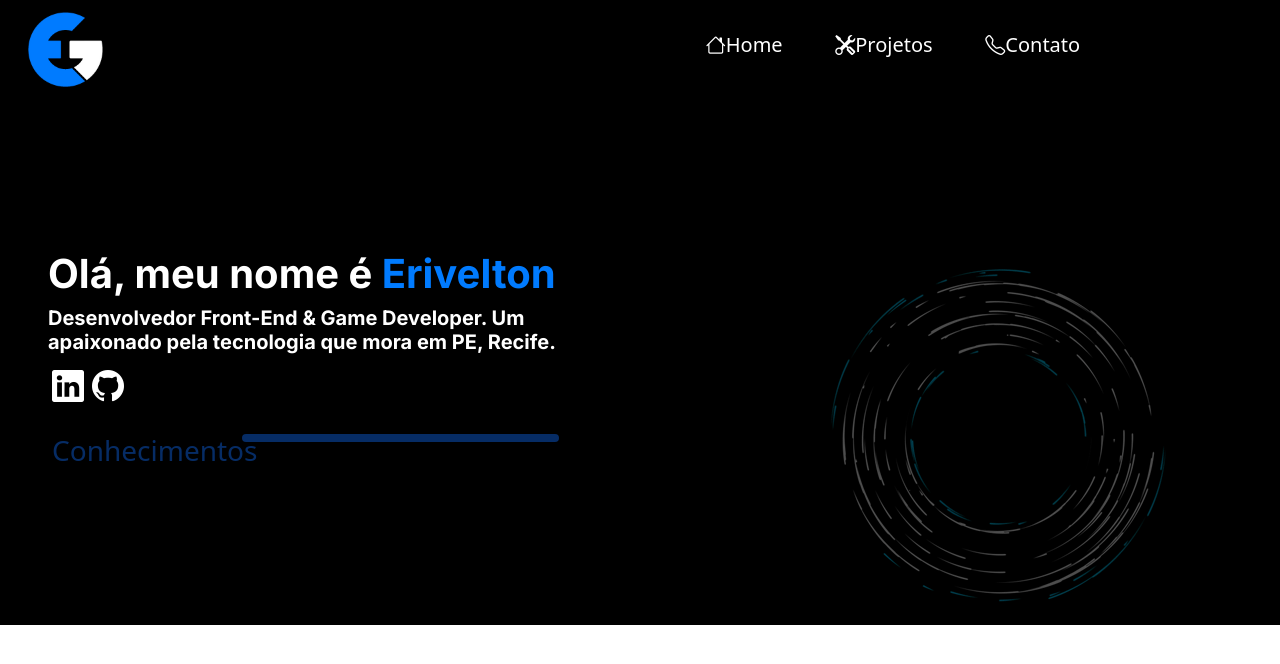
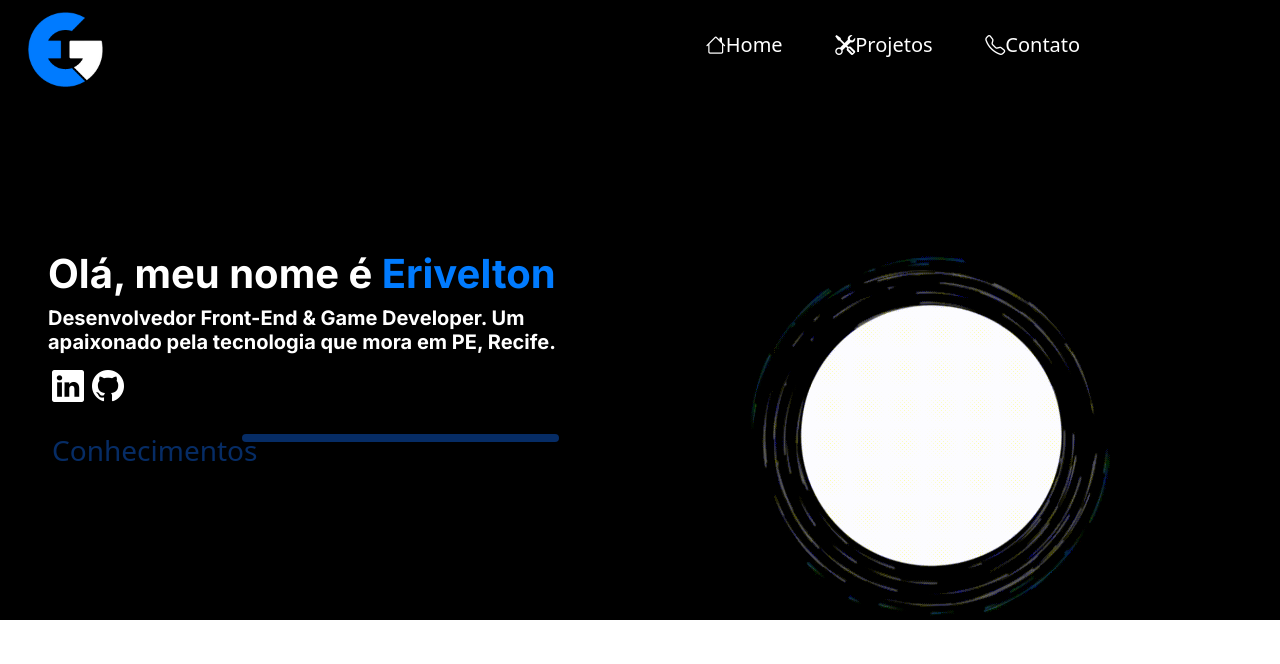
Before and after one commit to CarteiroGalx/portifolio, a React (Create React App) app in the folder portifolio-2.0/: page / in a window 1280 px wide. Shown: the top 664 px of the page. Built offline with nearby package versions, Linux system fonts and the light colour scheme.

Commit message:
Template de foto adicionado ao projeto

```diff
--- a/portifolio-2.0/src/App.css
+++ b/portifolio-2.0/src/App.css
@@ -23,10 +23,11 @@ h1, h5{
 
 .apresentation{
   margin-top: 250px;
+  position: relative;
 }
 
 .animation-logo{
-  opacity: 30%;
+  max-width: 90%;
 }
 
 span{
--- a/portifolio-2.0/src/App.js
+++ b/portifolio-2.0/src/App.js
@@ -21,7 +21,7 @@ function App() {
               </div>
             </div>
           </div>
-          <div className='col apresentation'>
+          <div className='col-4 apresentation'>
             <img className='animation-logo' src='/images/animation-logo.gif'></img>
           </div>
         </div>
```
Also changed, not shown: portifolio-2.0/public/images/animation-logo.gif.
